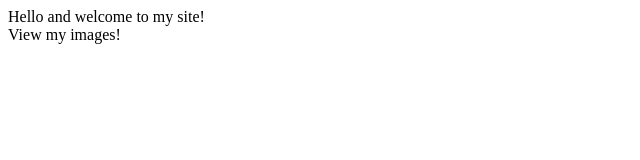
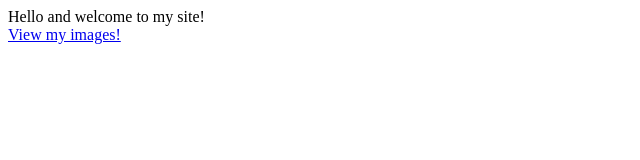
Before and after one commit to AlexisBarbot/Exercise3, a plain HTML site: page index.html in a window 1280 px wide. Shown: the full height of the page, 0-640 px from the left. Drawn offline with Linux system fonts and the light colour scheme.

Commit message:
modded index.html

```diff
--- a/index.html
+++ b/index.html
@@ -5,6 +5,6 @@
 <title>index</title>
 </head>
 
-<body>Hello and welcome to my site!<br/>View my images!
+<body>Hello and welcome to my site!<br/><a href='images.html'>View my images!
 </body>
 </html>
```
